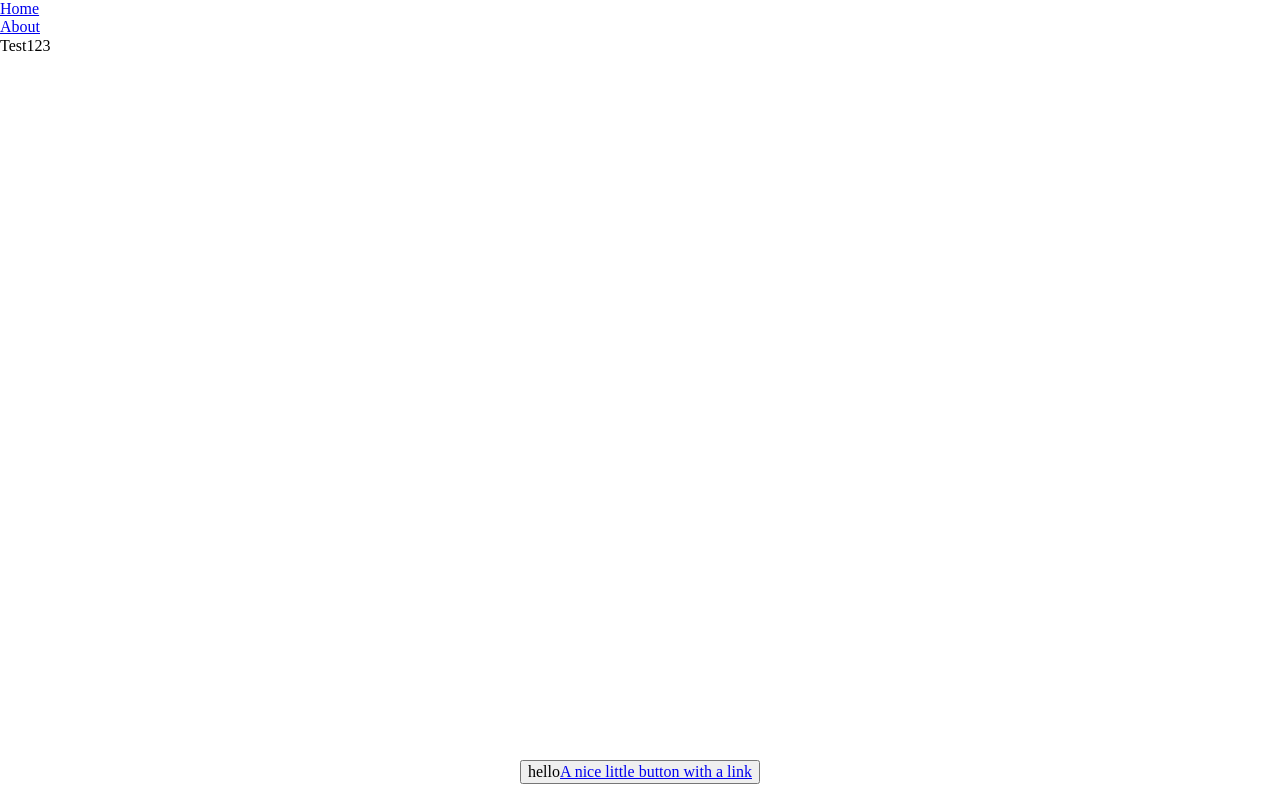
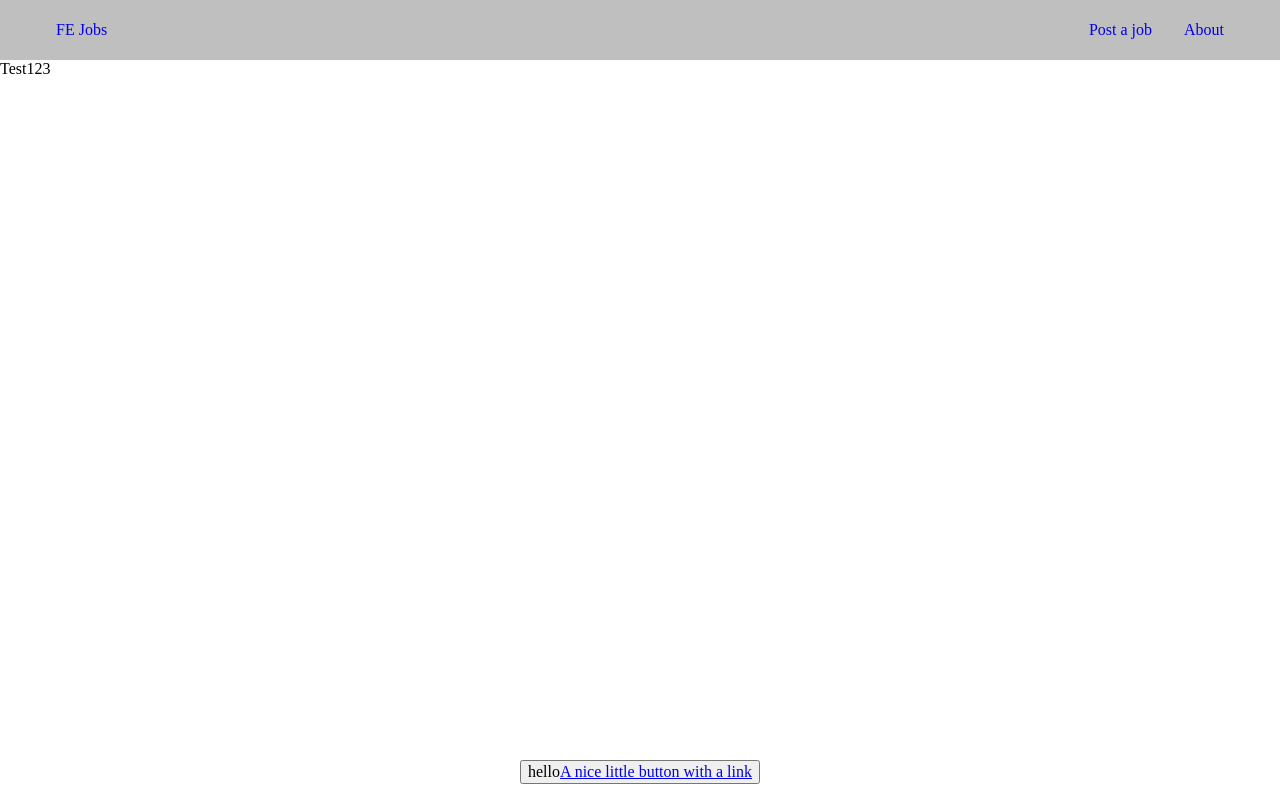
Before and after one commit to rpmonteiro/tech-jobs-switzerland, a Preact app: page / in a window 1280 px wide. Built offline with nearby package versions, Linux system fonts and the light colour scheme.

Commit message:
Add navbar styles

```diff
--- a/src/components/navbar/index.tsx
+++ b/src/components/navbar/index.tsx
@@ -4,9 +4,14 @@ import './styles.less';
 
 export const NavBar = () => (
   <nav class="navbar">
-    <ul>
-      <li><Link to="/">Home</Link></li>
-      <li><Link to="/about">About</Link></li>
-    </ul>
+    <div class="navbar__container container-fluid">
+      <div class="logo">
+        <Link to="/">FE Jobs</Link>
+      </div>
+      <div class="links__container">
+        <Link to="/post-a-job">Post a job</Link>
+        <Link to="/about">About</Link>
+      </div>
+    </div>
   </nav>
 );
--- a/src/components/navbar/styles.less
+++ b/src/components/navbar/styles.less
@@ -0,0 +1,21 @@
+.navbar {
+  background-color: rgba(0, 0, 0, 0.25);
+
+  &__container {
+    height: 60px;
+    display: flex;
+    justify-content: space-between;
+  }
+
+  a {
+    height: 100%;
+    display: flex;
+    align-items: center;
+    padding: 0 1rem;
+    text-decoration: none;
+  }
+}
+
+.links__container {
+  display: flex;
+}
--- a/src/styles.less
+++ b/src/styles.less
@@ -8,6 +8,7 @@ body {
   bottom: 0;
   left: 0;
   right: 0;
+  margin: 0;
 }
 
 .root {
```
